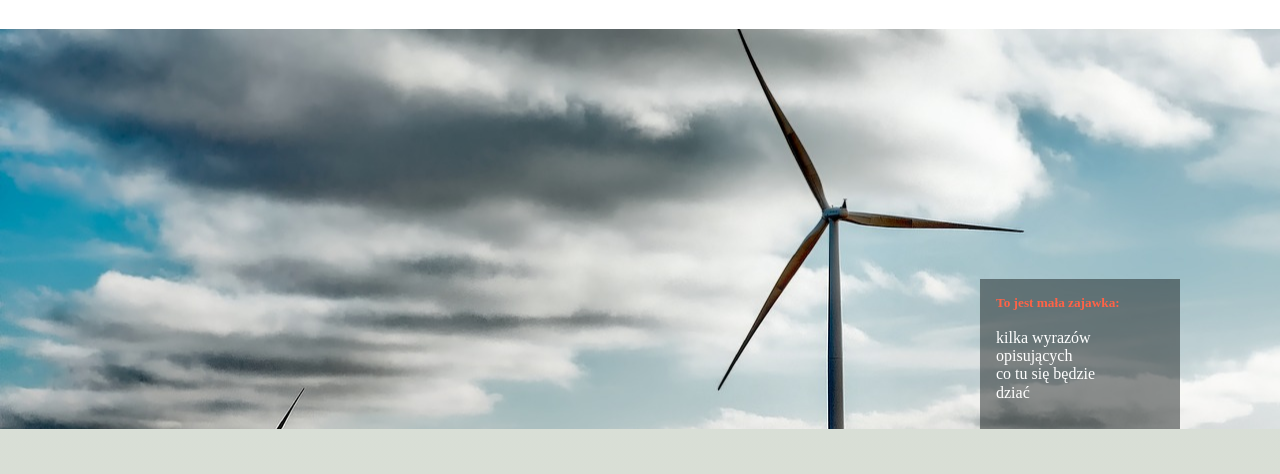
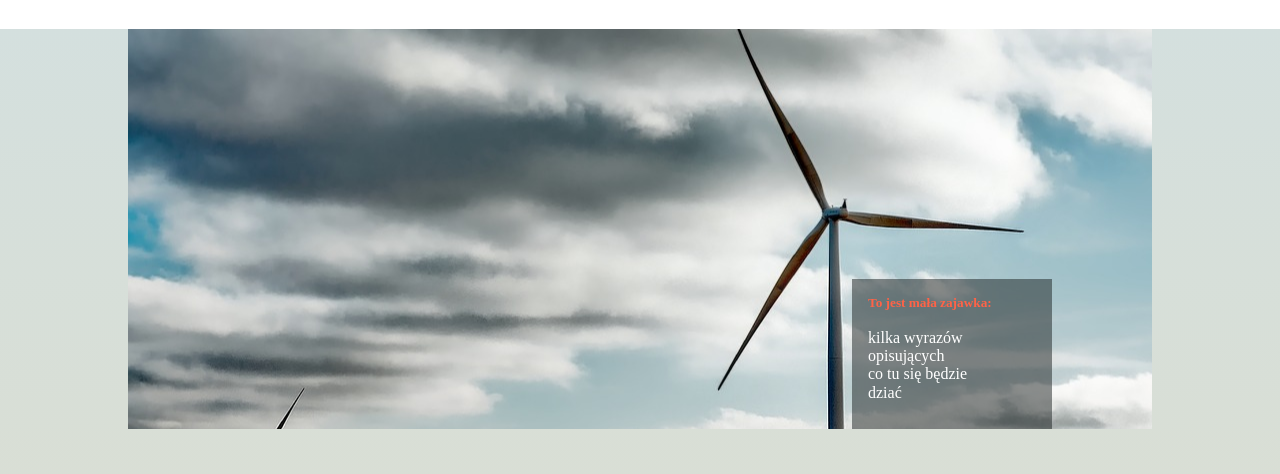
Before and after one commit to druszkiewicz/homepage-gulp, a website: page src/content/index.html in a window 1280 px wide. Shown: the part 63-537 px from the top of the page. Drawn offline with nearby package versions, Linux system fonts and the light colour scheme; files that its build step writes are made by us from their sources; files whose address does not match are found by name.

Commit message:
fix: scr

```diff
--- a/src/scss/main.scss
+++ b/src/scss/main.scss
@@ -50,6 +50,9 @@ body {
    background-origin: border-box;
    background-repeat: no-repeat;
    height: 400px;
+   max-width: 1024px;
+   margin: 92px auto 0;
+   width: 100%;
    margin-top: 92px;
    position: relative;
    z-index: -1;
```
